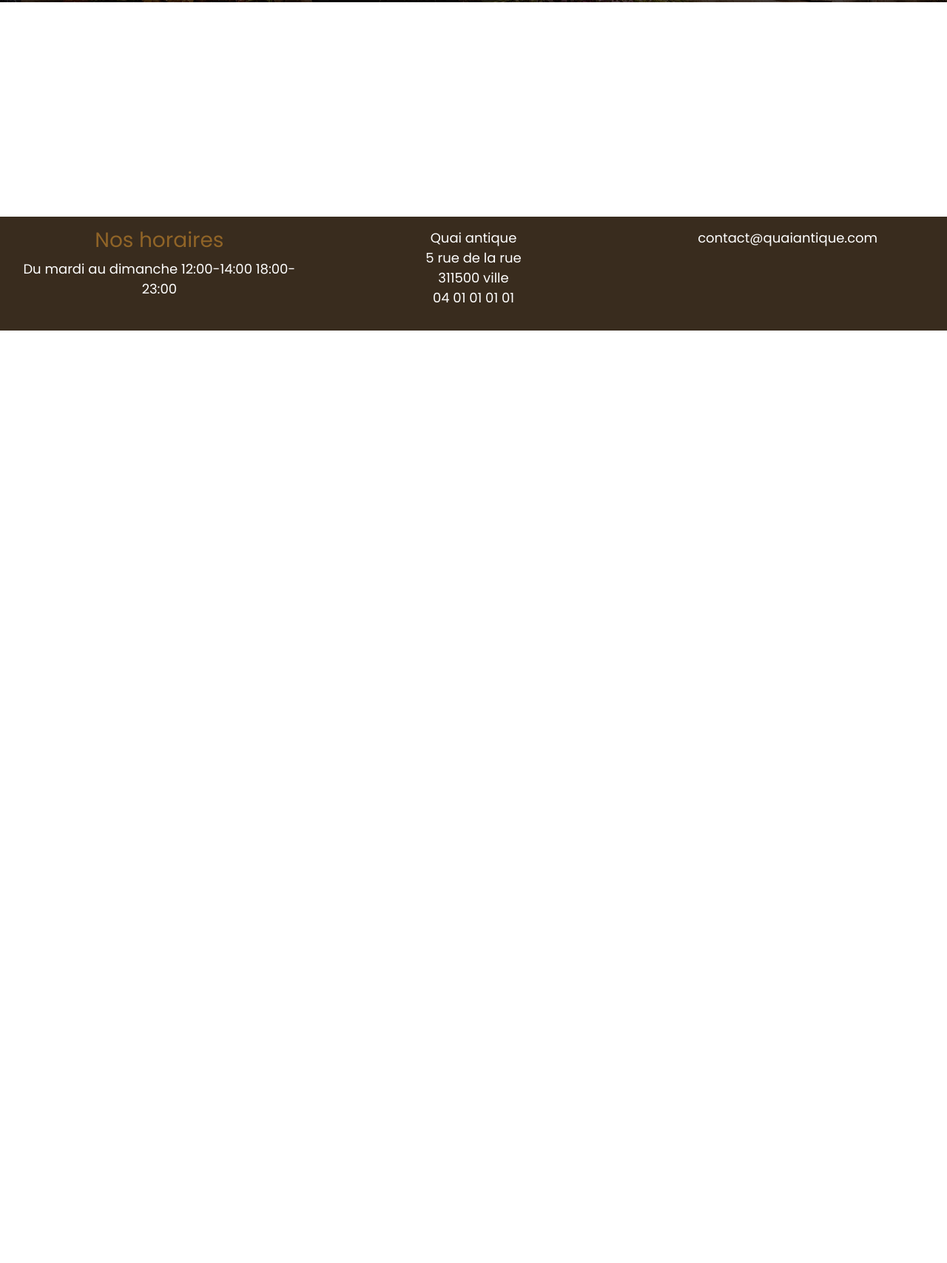
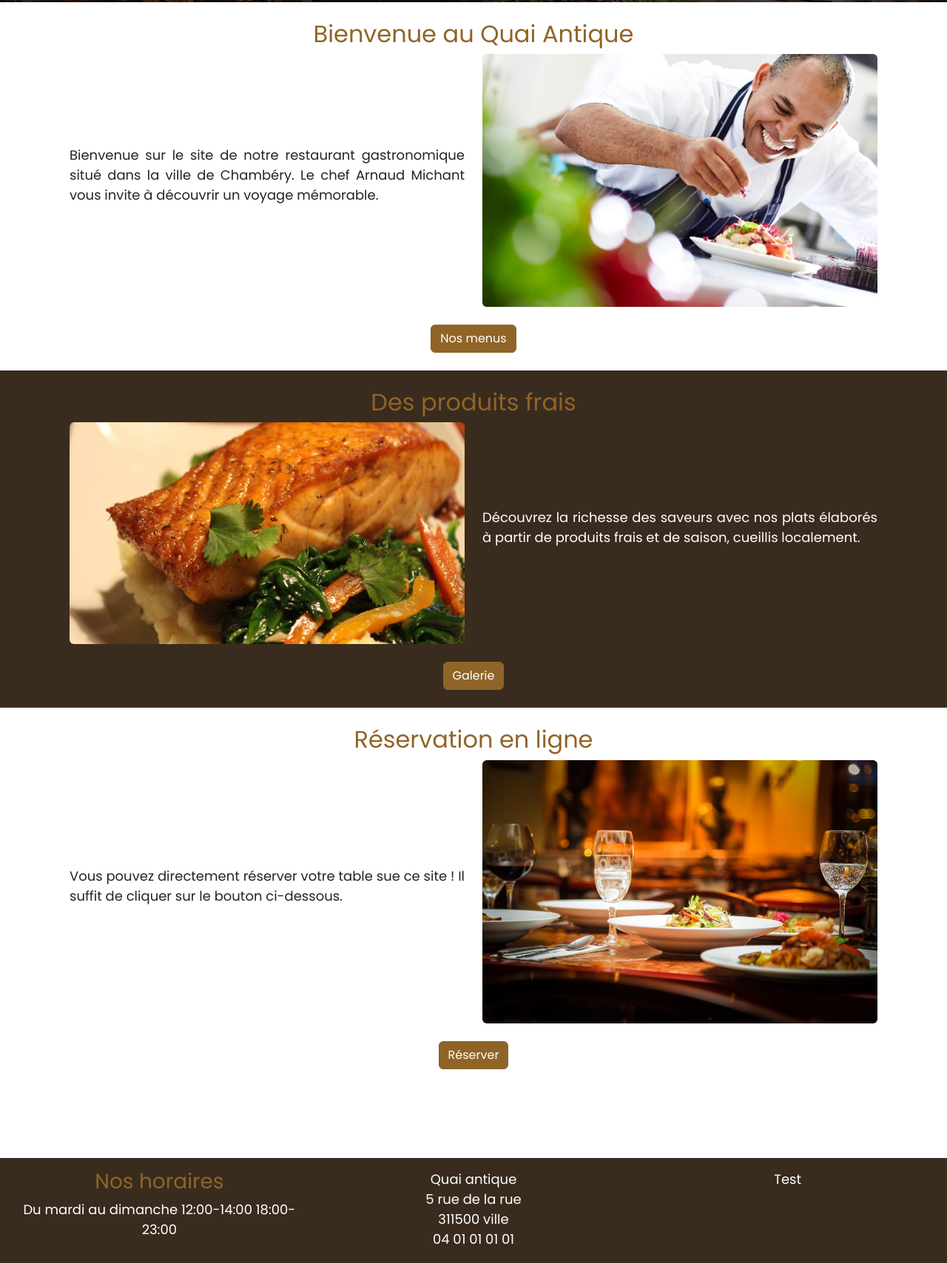
Before and after one commit to Cryzix/QuaiantiqueRestaurantFront, a website with bundled scripts: page index.html in a window 1280 px wide. Shown: the part 353-2061 px from the top of the page at 74% size. Before the commit the page ends 800 px from the top, so only its background shows below. Built offline with nearby package versions, Linux system fonts and the light colour scheme; files whose address does not match are found by name.

Commit message:
Finish homepage

```diff
--- a/SCSS/main.scss
+++ b/SCSS/main.scss
@@ -21,6 +21,7 @@ footer.footer{
 p{
     font-family: $font-family-serif;
     font-size: 18px;
+
 }
 
 .FoodScene{
@@ -48,3 +49,6 @@ p{
         justify-content: center;
     }
 }
+.text-justify{
+    text-align: justify;
+}
--- a/index.html
+++ b/index.html
@@ -65,7 +65,7 @@
                 </p>
             </div>
             <div class="col-6 col-lg-4">
-                 <p>contact@quaiantique.com</p>
+                 <p>Test</p>
             </div>
         </div>
 
--- a/pages/home.html
+++ b/pages/home.html
@@ -5,3 +5,63 @@
             <button class="btn btn-primary">Réserver</button>
         </div>
     </div>
+
+<section>
+    <article>
+        <div class="container p-4">
+            <h2 class="text-center text-primary">Bienvenue au Quai Antique</h2>
+            <div class="row row-col-2 align-items-center">
+                <div class="col">
+                    <p class="text-justify">
+                        Bienvenue sur le site de notre restaurant gastronomique situé dans la ville de Chambéry. Le chef Arnaud Michant vous invite à découvrir un voyage mémorable.
+                    </p>
+                </div>
+                <div class="col">
+                    <img class="w-100 rounded" src="../images/chef.jpg">
+                </div>
+                <div class="text-center pt-4">
+                    <a href="" class="btn btn-primary">Nos menus</a>
+                </div>
+            </div>
+        </div>
+    </article>
+
+    <article class="bg-dark">
+        <div class="container p-4">
+            <h2 class="text-center text-primary">Des produits frais</h2>
+            <div class="row row-col-2 align-items-center">
+                <div class="col">
+                    <img class="w-100 rounded" src="../images/saumon.jpg">
+                </div>
+                <div class="col">
+                    <p class="text-justify text-white">
+                        Découvrez la richesse des saveurs avec nos plats élaborés à partir de produits frais et de saison, cueillis localement.
+                    </p>
+                </div>
+
+                <div class="text-center pt-4">
+                    <a href="" class="btn btn-primary">Galerie</a>
+                </div>
+            </div>
+        </div>
+    </article>
+
+    <article>
+        <div class="container p-4">
+            <h2 class="text-center text-primary">Réservation en ligne</h2>
+            <div class="row row-col-2 align-items-center">
+                <div class="col">
+                    <p class="text-justify">
+                        Vous pouvez directement réserver votre table sue ce site ! Il suffit de cliquer sur le bouton ci-dessous.
+                    </p>
+                </div>
+                <div class="col">
+                    <img class="w-100 rounded" src="../images/table.jpg">
+                </div>
+                <div class="text-center pt-4">
+                    <a href="" class="btn btn-primary">Réserver</a>
+                </div>
+            </div>
+        </div>
+    </article>
+</section>
```
Also changed, not shown: SCSS/main.css, 1 other file.
